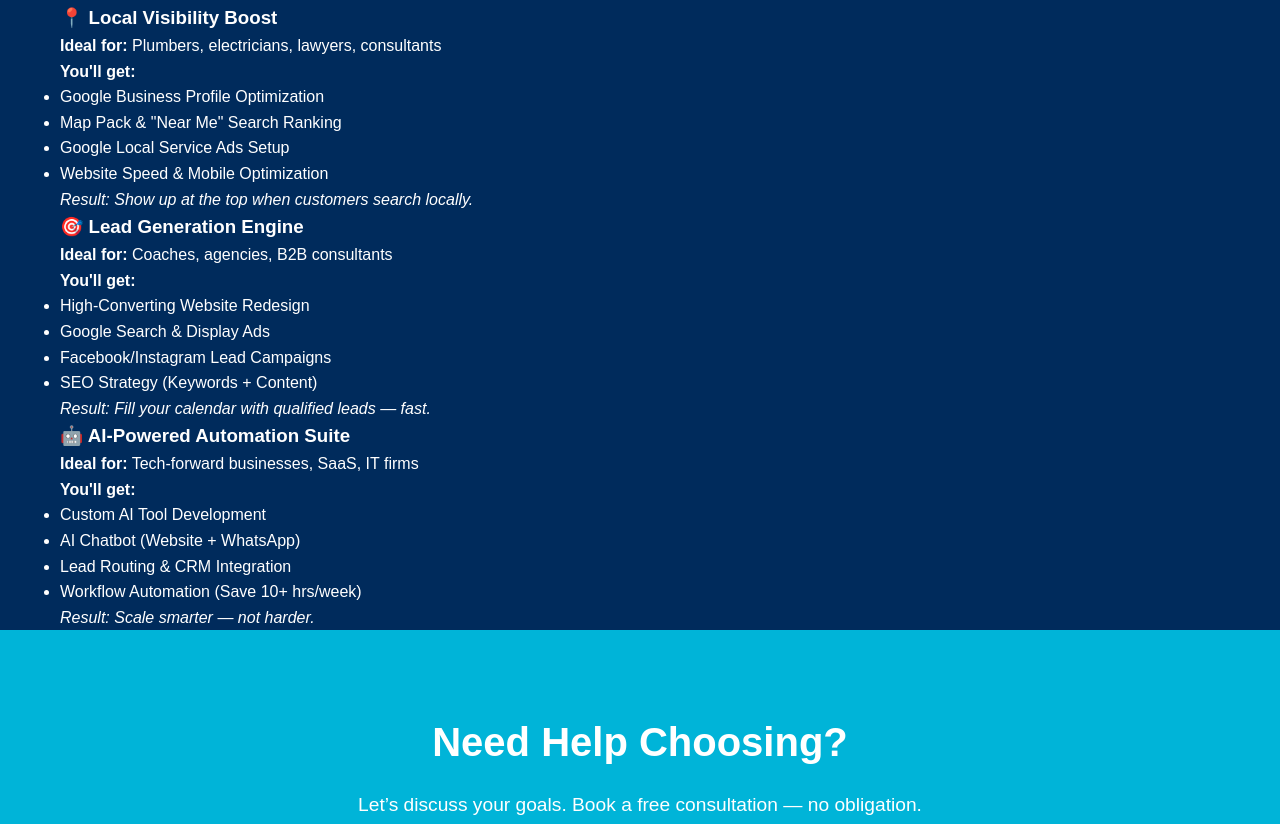
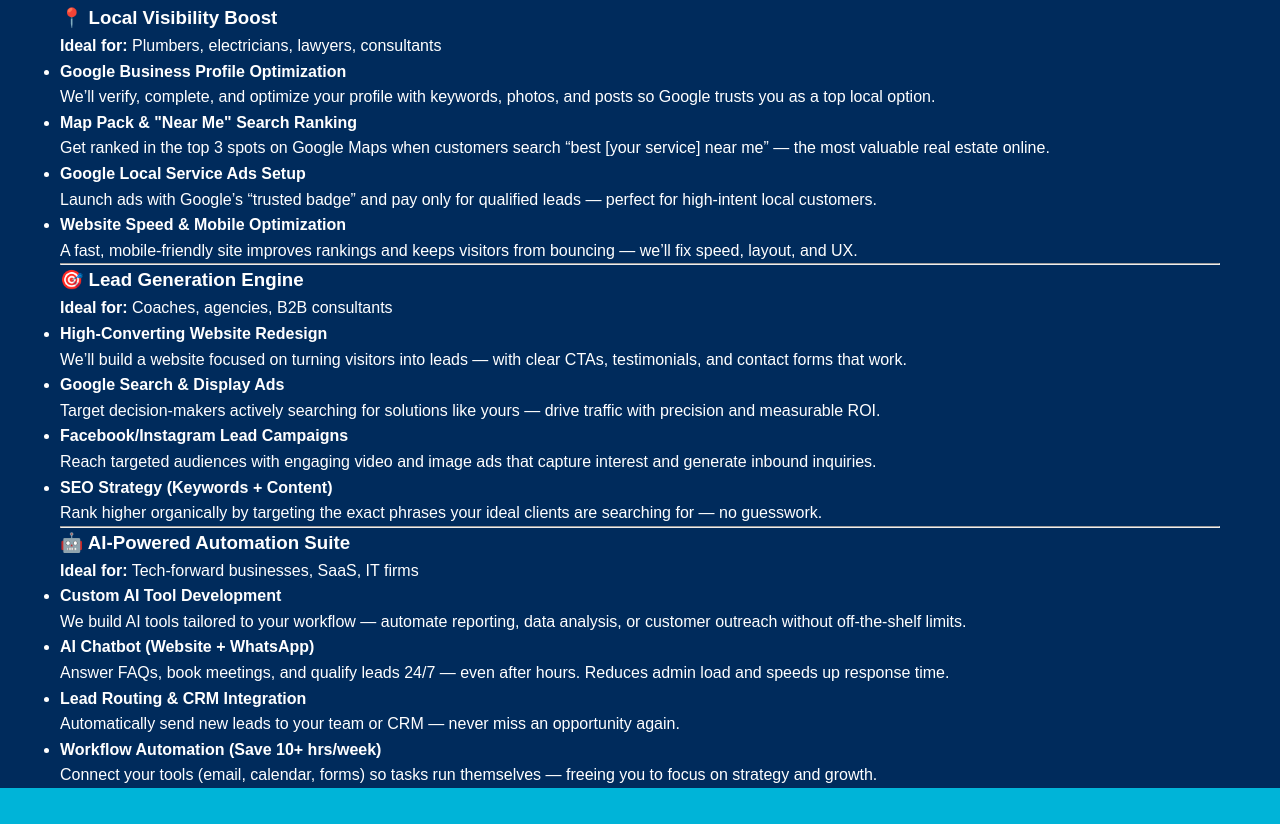
Before and after one commit to kcee101/cleverclicks-website, a plain HTML site: page services.html in a window 1280 px wide. Shown: the part 354-1178 px from the top of the page. Drawn offline with Linux system fonts and the light colour scheme.

Commit message:
Add files via upload

```diff
--- a/services.html
+++ b/services.html
@@ -35,44 +35,86 @@
       </p>
 
       <div class="service-list">
+
+        <!-- Package 1: Local Visibility Boost -->
         <div class="service-item">
           <h3>📍 Local Visibility Boost</h3>
           <p><strong>Ideal for:</strong> Plumbers, electricians, lawyers, consultants</p>
-          <p><strong>You'll get:</strong></p>
+
           <ul>
-            <li>Google Business Profile Optimization</li>
-            <li>Map Pack & "Near Me" Search Ranking</li>
-            <li>Google Local Service Ads Setup</li>
-            <li>Website Speed & Mobile Optimization</li>
+            <li>
+              <strong>Google Business Profile Optimization</strong>
+              <p class="benefit">We’ll verify, complete, and optimize your profile with keywords, photos, and posts so Google trusts you as a top local option.</p>
+            </li>
+            <li>
+              <strong>Map Pack & "Near Me" Search Ranking</strong>
+              <p class="benefit">Get ranked in the top 3 spots on Google Maps when customers search “best [your service] near me” — the most valuable real estate online.</p>
+            </li>
+            <li>
+              <strong>Google Local Service Ads Setup</strong>
+              <p class="benefit">Launch ads with Google’s “trusted badge” and pay only for qualified leads — perfect for high-intent local customers.</p>
+            </li>
+            <li>
+              <strong>Website Speed & Mobile Optimization</strong>
+              <p class="benefit">A fast, mobile-friendly site improves rankings and keeps visitors from bouncing — we’ll fix speed, layout, and UX.</p>
+            </li>
           </ul>
-          <p><em>Result: Show up at the top when customers search locally.</em></p>
         </div>
 
+        <hr class="package-divider" />
+
+        <!-- Package 2: Lead Generation Engine -->
         <div class="service-item">
           <h3>🎯 Lead Generation Engine</h3>
           <p><strong>Ideal for:</strong> Coaches, agencies, B2B consultants</p>
-          <p><strong>You'll get:</strong></p>
+
           <ul>
-            <li>High-Converting Website Redesign</li>
-            <li>Google Search & Display Ads</li>
-            <li>Facebook/Instagram Lead Campaigns</li>
-            <li>SEO Strategy (Keywords + Content)</li>
+            <li>
+              <strong>High-Converting Website Redesign</strong>
+              <p class="benefit">We’ll build a website focused on turning visitors into leads — with clear CTAs, testimonials, and contact forms that work.</p>
+            </li>
+            <li>
+              <strong>Google Search & Display Ads</strong>
+              <p class="benefit">Target decision-makers actively searching for solutions like yours — drive traffic with precision and measurable ROI.</p>
+            </li>
+            <li>
+              <strong>Facebook/Instagram Lead Campaigns</strong>
+              <p class="benefit">Reach targeted audiences with engaging video and image ads that capture interest and generate inbound inquiries.</p>
+            </li>
+            <li>
+              <strong>SEO Strategy (Keywords + Content)</strong>
+              <p class="benefit">Rank higher organically by targeting the exact phrases your ideal clients are searching for — no guesswork.</p>
+            </li>
           </ul>
-          <p><em>Result: Fill your calendar with qualified leads — fast.</em></p>
         </div>
 
+        <hr class="package-divider" />
+
+        <!-- Package 3: AI-Powered Automation Suite -->
         <div class="service-item">
           <h3>🤖 AI-Powered Automation Suite</h3>
           <p><strong>Ideal for:</strong> Tech-forward businesses, SaaS, IT firms</p>
-          <p><strong>You'll get:</strong></p>
+
           <ul>
-            <li>Custom AI Tool Development</li>
-            <li>AI Chatbot (Website + WhatsApp)</li>
-            <li>Lead Routing & CRM Integration</li>
-            <li>Workflow Automation (Save 10+ hrs/week)</li>
+            <li>
+              <strong>Custom AI Tool Development</strong>
+              <p class="benefit">We build AI tools tailored to your workflow — automate reporting, data analysis, or customer outreach without off-the-shelf limits.</p>
+            </li>
+            <li>
+              <strong>AI Chatbot (Website + WhatsApp)</strong>
+              <p class="benefit">Answer FAQs, book meetings, and qualify leads 24/7 — even after hours. Reduces admin load and speeds up response time.</p>
+            </li>
+            <li>
+              <strong>Lead Routing & CRM Integration</strong>
+              <p class="benefit">Automatically send new leads to your team or CRM — never miss an opportunity again.</p>
+            </li>
+            <li>
+              <strong>Workflow Automation (Save 10+ hrs/week)</strong>
+              <p class="benefit">Connect your tools (email, calendar, forms) so tasks run themselves — freeing you to focus on strategy and growth.</p>
+            </li>
           </ul>
-          <p><em>Result: Scale smarter — not harder.</em></p>
         </div>
+
       </div>
     </div>
   </section>
```
